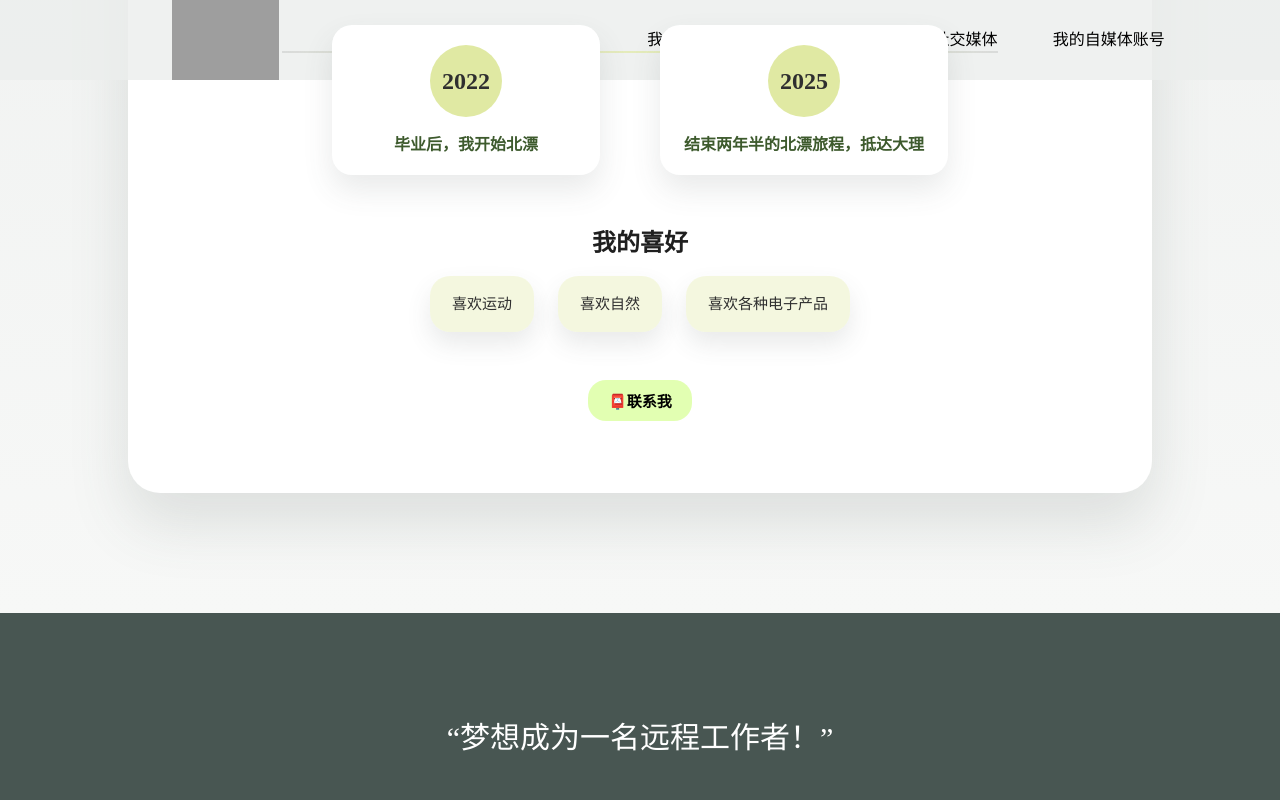
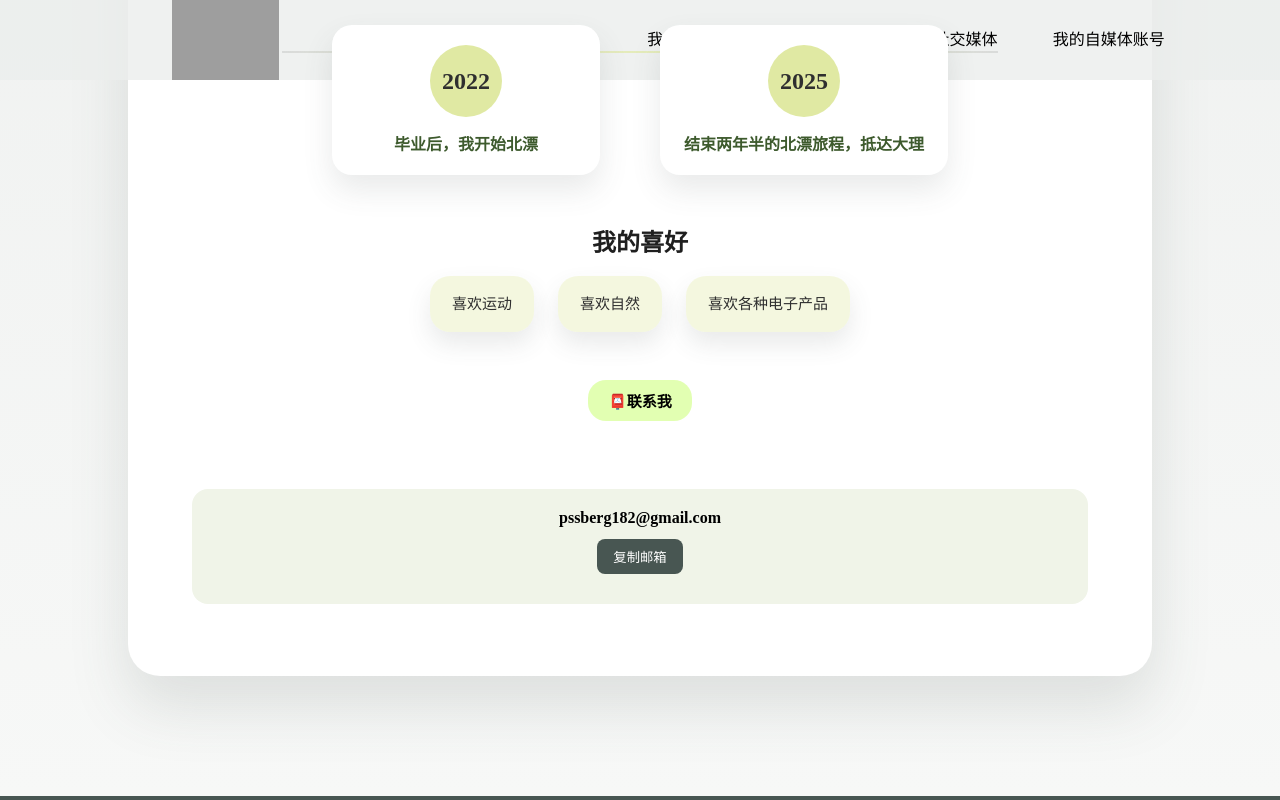
Before and after one commit to Bergpss/Berg-Portfolio, a plain HTML site: page index.html in a window 1280 px wide. Both pictures are taken after a click on the button "📮联系我". Shown: the part 592-1392 px from the top of the page. Drawn offline with Linux system fonts and the light colour scheme; grey boxes are pictures that could not be loaded.

Commit message:
feat: 给「联系我」按钮添加真正的功能

```diff
--- a/index.html
+++ b/index.html
@@ -69,8 +69,12 @@
                     </ol>
                 </div>
 
-                <!-- <a class="me-contact" href="mailto:pssberg@163.com">联系我</a> -->
                 <button class="me-contact-button">📮联系我</button>
+<div class="email-card" hidden>
+                    <p class="email-text">pssberg182@gmail.com</p>
+                    <button class="email-copy">复制邮箱</button>
+                    <span class="email-hint"></span>
+                </div>
             </div>
         </section>
 
--- a/script.js
+++ b/script.js
@@ -68,3 +68,26 @@ async function copyToClipboard(text) {
         return false;
     }
 }
+document.addEventListener('DOMContentLoaded', () => {
+    // 点击「联系我」按钮，显示/隐藏邮箱卡片
+    // 1. 获取「联系我」按钮和邮箱卡片元素
+    const contactButton = document.querySelector('.me-contact-button');
+    const emailCard = document.querySelector('.email-card');
+
+    // 2. 给「联系我」按钮增加 点击事件
+    contactButton.addEventListener('click', () => {
+        emailCard.hidden = !emailCard.hidden;
+    });
+
+    // 3. 获取「复制邮箱」按钮，复制邮箱地址
+    const copyButton = document.querySelector('.email-copy');
+    const emailHint = document.querySelector('.email-hint');
+    const emailText = document.querySelector('.email-text').textContent;
+
+    // 4. 给「复制邮箱」按钮添加点击事件
+    copyButton.addEventListener('click', () => {
+        navigator.clipboard.writeText(emailText);
+        emailHint.textContent = '✅已复制！';
+        setTimeout(() => {emailHint.textContent=''}, 2000);
+    });
+});
--- a/style.css
+++ b/style.css
@@ -267,6 +267,42 @@ header a:hover {
 .me-contact-button:active {
     opacity: 0.2;
 }
+
+.email-card {
+    background-color: #f0f4e8;
+    padding: 20px;
+    border-radius: 16px;
+    text-align: center;
+    margin-top: 20px;
+}
+
+.email-text {
+    font-size: 16px;
+    font-weight: 600;
+    margin-bottom: 12px;
+}
+
+.email-copy {
+    background-color: #485652;
+    color: white;
+    padding: 8px 16px;
+    border-radius: 8px;
+    border: none;
+    cursor: pointer;
+}
+
+.email-copy:hover {
+    background-color: #5a6b66;
+}
+
+.email-hint {
+    font-size: 14px;
+    color: #3d5a2d;
+    margin-top: 10px;
+    display: block;
+}
+
+
 
 .quote {
     background-color: #485652;
```
